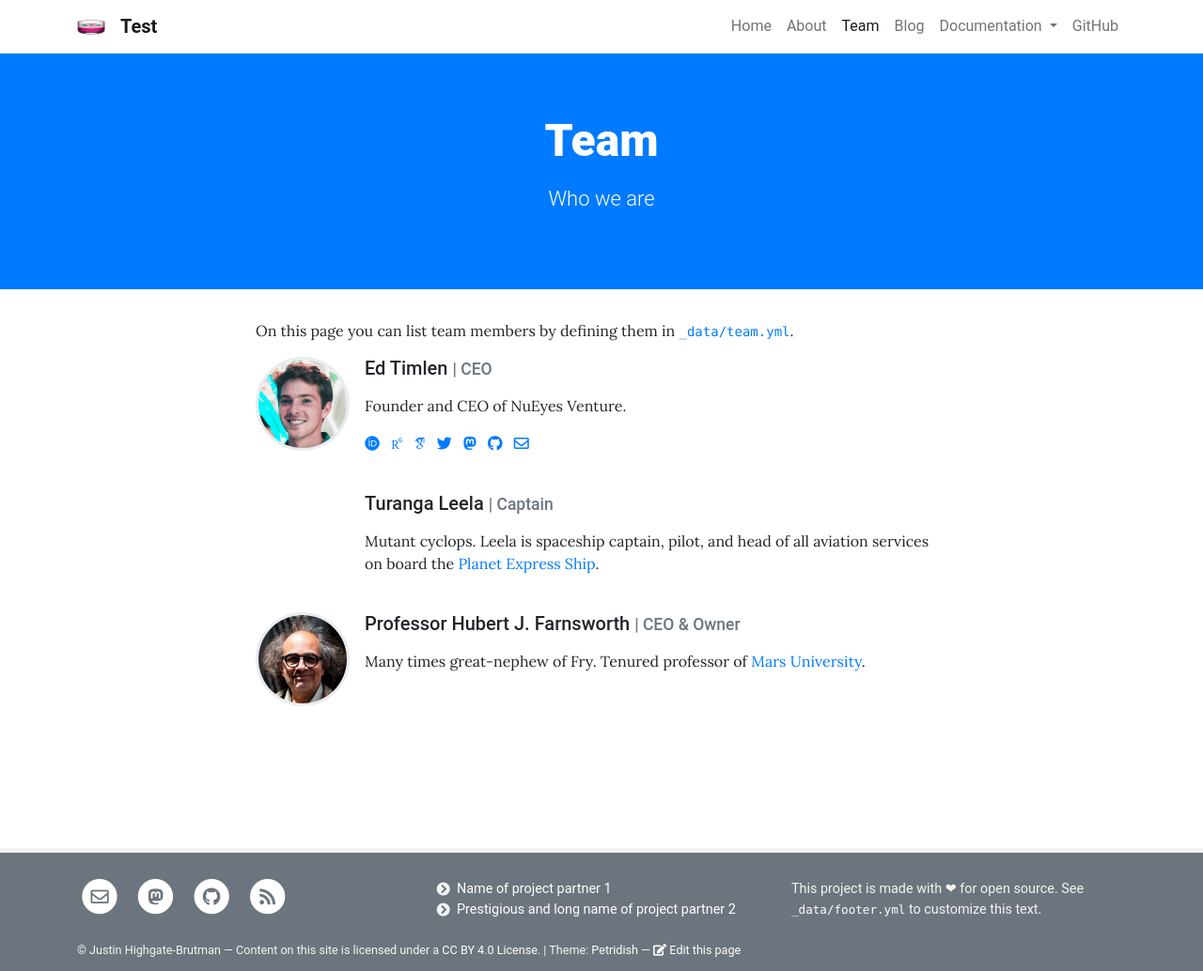
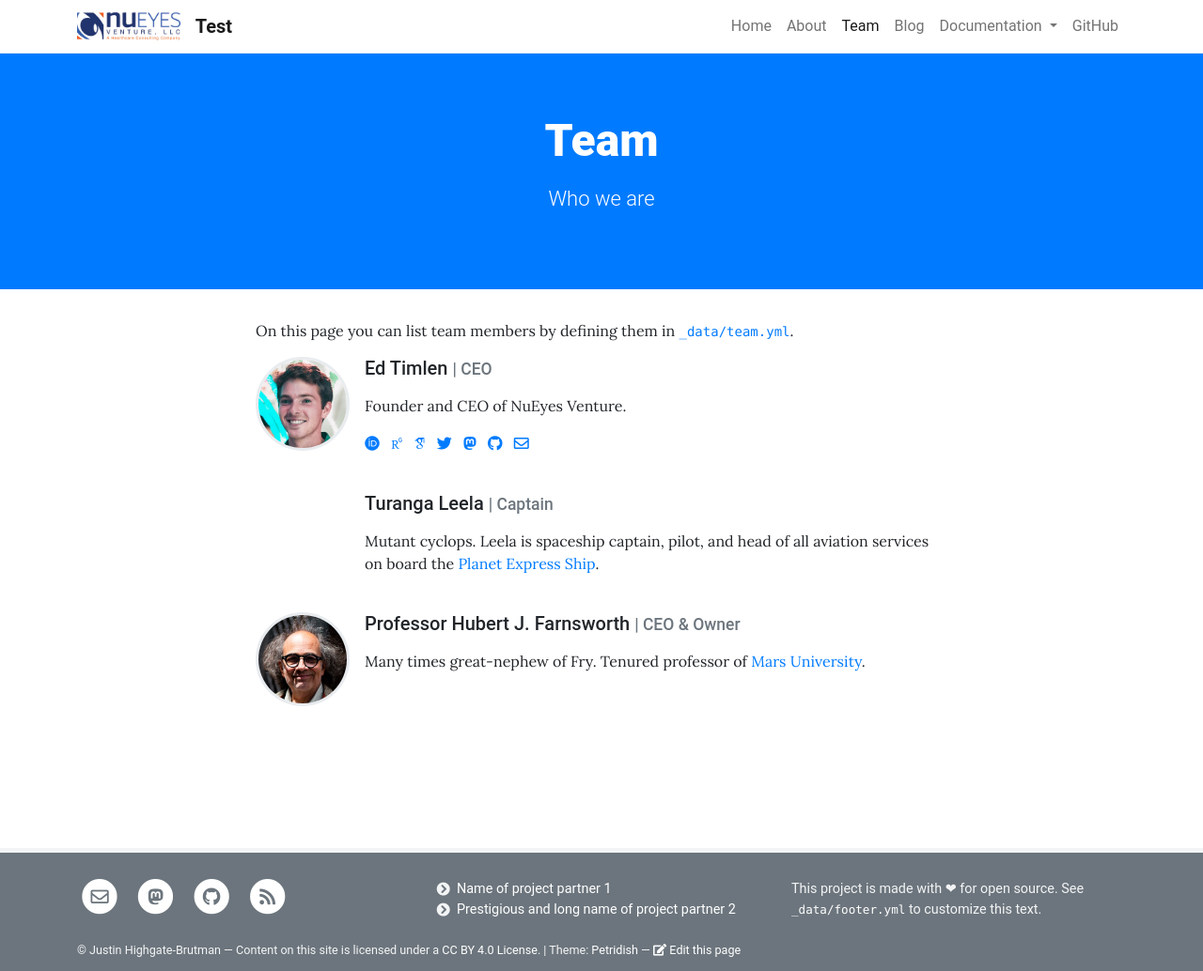
Before and after one commit to Justinhb313/fluffy-tribble, a Jekyll site: the page built from pages/team.md, in a window 1280 px wide. Shown: the whole page at 94% size. Built offline with Jekyll 4.4.1, drawn with Linux system fonts in a browser that asks for light colours; some web fonts are replaced.

Commit message:
Update _config.yml

```diff
--- a/_config.yml
+++ b/_config.yml
@@ -25,7 +25,7 @@ colors:
   footer: "#6c757d"                     # Background color for footer: use color that contrasts well with white
 font_serif: true                        # Font type for page content: serif (default) or slightly smaller sans-serif
 rounded_corners: true                   # Enable (default) rounded corners on boxes and buttons
-logo: /assets/theme/images/petri-dish_1f9eb.png # Logo in navbar, will be displayed with 30px height
+logo: /assets/theme/images/nav Logo.jpg # Logo in navbar, will be displayed with 30px height
 
 # BUILD SETTINGS
 markdown: kramdown
```
